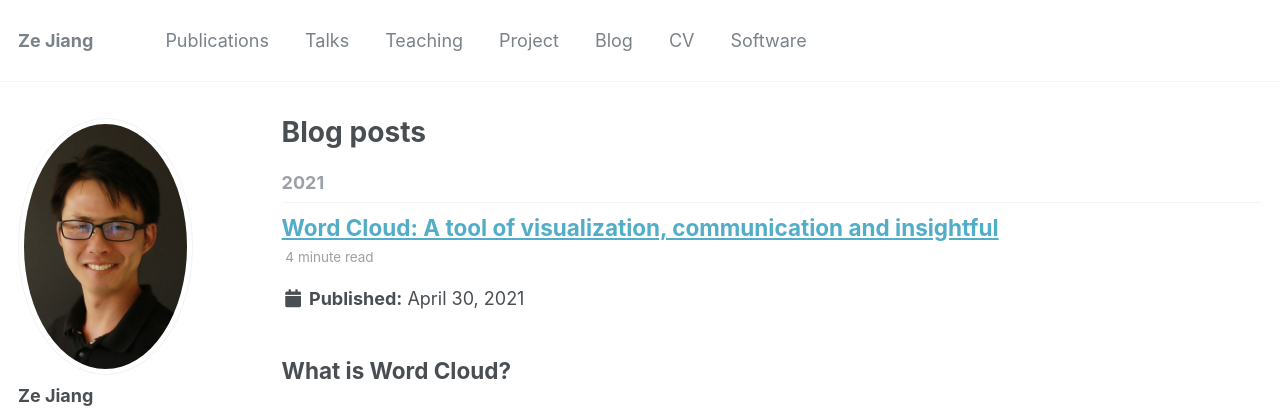
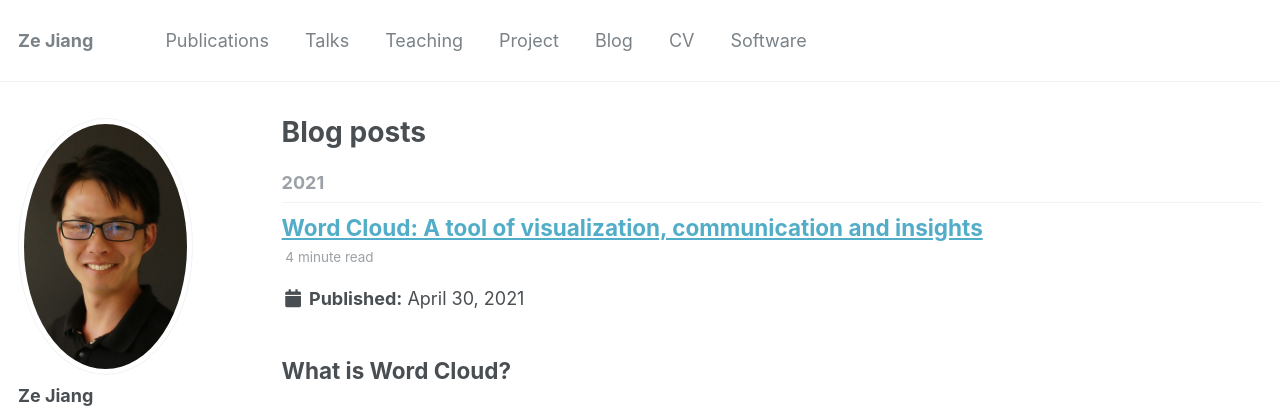
Before and after one commit to zejiang-unsw/zejiang-unsw.github.io, a Jekyll site: the page built from _pages/year-archive.html, in a window 1280 px wide and 932 px high. Shown: the top 408 px of the window. Built offline with Jekyll 4.4.1, drawn with Linux system fonts in a browser that asks for light colours; some web fonts are replaced.

Commit message:
Update 2021-04-28-blog-post-2.md

````diff
--- a/_posts/2021-04-28-blog-post-2.md
+++ b/_posts/2021-04-28-blog-post-2.md
@@ -1,5 +1,5 @@
 ---
-title: 'Word Cloud: A tool of visualization, communication and insightful'
+title: 'Word Cloud: A tool of visualization, communication and insights'
 date: 2021-04-30
 permalink: /posts/2021/04/blog-post-2/
 tags:
@@ -160,7 +160,7 @@ wordcloud(words = df.text1$word, freq = df.text1$freq, min.freq = 1, max.words=m
 
 ```
 
-![](images\wordcloud-circle.jpeg)
+![](..\images\wordcloud-circle.jpeg)
 
 ```r
 ###with wordcloud2 package
````
